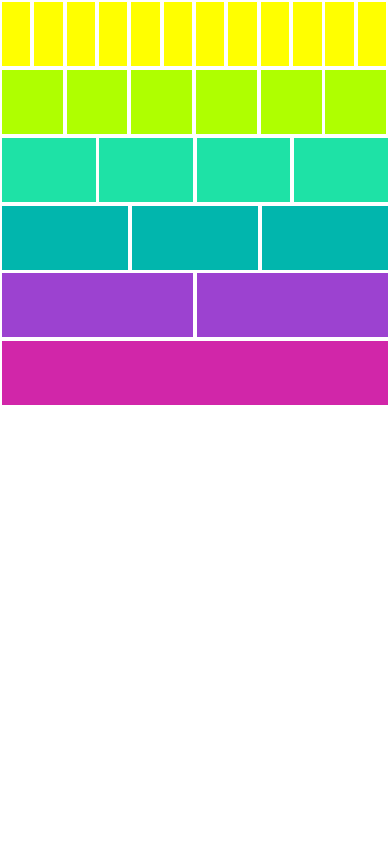
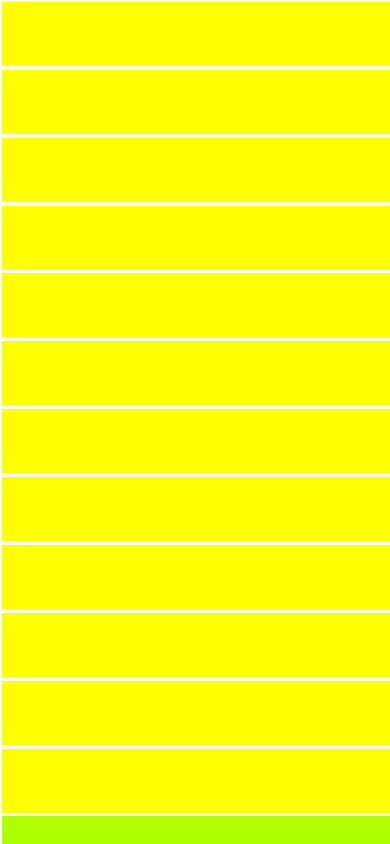
Before and after one commit to CruzMayra/sprint3-replicar-grid, a plain HTML site: page index.html in a window 390 px wide. Shown: the top 844 px of the page. Drawn offline with Linux system fonts and the light colour scheme.

Commit message:
Agregando media querie para responsive design del sitio

```diff
--- a/css/main.css
+++ b/css/main.css
@@ -51,3 +51,9 @@
   background: #D126A9;
   width: 99%;
 }
+
+@media all and (max-width:450px) {
+  [class*='col-'] {
+    width: 100%;
+  }
+}
```
